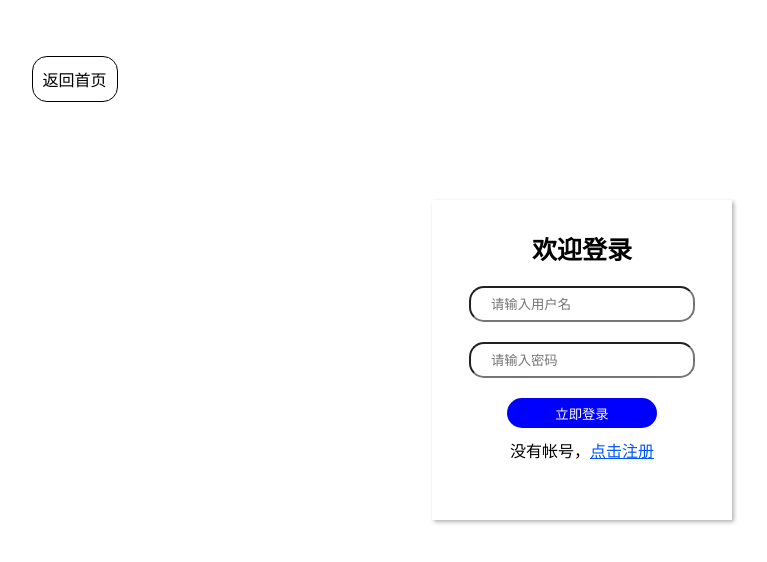
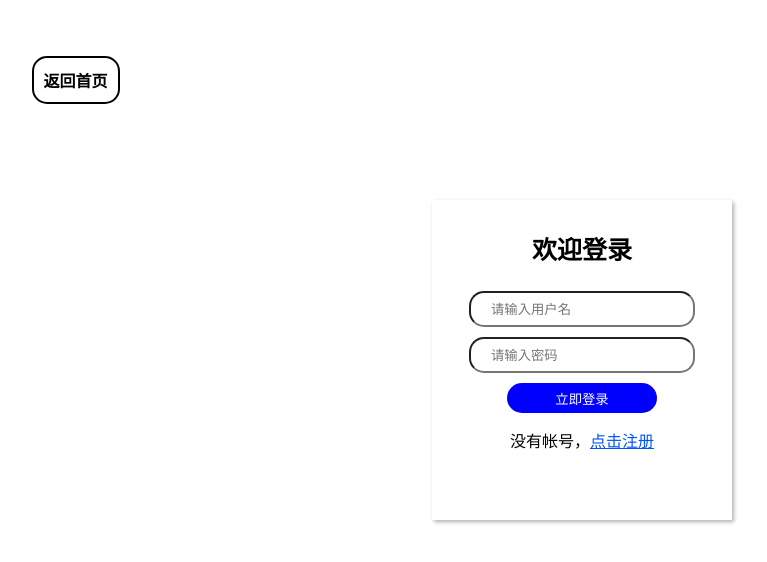
Before and after one commit to luo303/cake, a Vue app: page /register in a window 1280 px wide. Shown: the top 562 px of the page, without its empty margins (58-825 px from the left). Built offline with nearby package versions, Linux system fonts and the light colour scheme.

Commit message:
注册登录基本交互完成，还差调用接口

```diff
--- a/src/assets/index.css
+++ b/src/assets/index.css
@@ -24,9 +24,10 @@
   top: 7%;
   left: 7%;
   padding: 10px;
-  border: 1px solid;
+  border: 2px solid;
   border-radius: 15px;
-  transition:all 0.7s ease
+  transition:all 0.7s ease;
+  font-weight: 600;
 }
 .back:hover {
   cursor: pointer;
@@ -50,33 +51,36 @@
 .register .name,
 .login .name {
     text-align: center;
-    margin: 10px auto;
 }
 
 .register .password,
 .login .password {
     text-align: center;
-    margin: 10px auto;
+
 }
 
 .register .name span,
 .login .name span {
     display: block;
     width: 200px;
-    height: 10px;
+    line-height: 20px;
     margin: 0 auto;
     text-align: left;
     color: #c81623;
+    font-weight: bold;
+    font-size: 13px;
 }
 
 .register .password span,
 .login .password span {
     display: block;
     width: 200px;
-    height: 10px;
+    line-height: 20px;
     margin: 0 auto;
     text-align: left;
     color: #c81623;
+    font-weight: bold;
+    font-size: 13px;
 }
 
 .register input,
@@ -85,6 +89,7 @@
     width: 200px;
     height: 30px;
     border-radius: 15px;
+    margin: 5px auto;
 }
 
 .register h5,
@@ -95,10 +100,11 @@
 
 .register button,
 .login button {
+  cursor: pointer;
     width: 150px;
     height: 30px;
     border: none;
-    margin-left: 75px;
+    margin: 5px 75px;
     border-radius: 15px;
     color: white;
     background-color: blue;
--- a/src/views/login/PageLogin.vue
+++ b/src/views/login/PageLogin.vue
@@ -1,6 +1,40 @@
 <script setup>
 import { useRouter } from 'vue-router'
+import { ref } from 'vue'
+import { ElMessage } from 'element-plus'
 const router = useRouter()
+const username = ref('')
+const pwd = ref('')
+const nameerror = ref('')
+const pwderror = ref('')
+const namevalidate = () => {
+  const reg = /^[a-zA-Z0-9-_]{6,10}$/
+  if (!reg.test(username.value)) {
+    nameerror.value = '请输入合法的用户名'
+    return false
+  }
+  nameerror.value = ''
+  return true
+}
+const pwdvalidate = () => {
+  const reg = /^[a-zA-Z0-9]{6,16}$/
+  if (!reg.test(pwd.value)) {
+    pwderror.value = '请输入合法的密码'
+    return false
+  }
+  pwderror.value = ''
+  return true
+}
+const validate = () => {
+  const one = namevalidate()
+  const two = pwdvalidate()
+  if (one && two) {
+    ElMessage({
+      message: '注册成功',
+      type: 'success'
+    })
+  }
+}
 </script>
 <template>
   <div>
@@ -11,20 +45,31 @@ const router = useRouter()
       <div class="zhuce">
         <h5>免费注册</h5>
         <div class="name">
-          <input name="myname" type="text" placeholder="请输入用户名" />
-          <span></span>
+          <input
+            name="myname"
+            type="text"
+            placeholder="请输入用户名"
+            v-model="username"
+            @blur="namevalidate"
+          />
+          <span>{{ nameerror }}</span>
         </div>
         <div class="password">
-          <input name="password" type="password" placeholder="请输入密码" />
-          <span></span>
+          <input
+            name="password"
+            type="password"
+            placeholder="请输入密码"
+            v-model="pwd"
+            @blur="pwdvalidate"
+          />
+          <span>{{ pwderror }}</span>
         </div>
-        <button>立即注册</button>
+        <button @click="validate">立即注册</button>
         <div class="add">
           已有帐号，<a href="#" @click.prevent="router.push('/register')"
             >点击登录</a
           >
         </div>
-        <div class="suc">注册成功</div>
       </div>
     </div>
   </div>
--- a/src/views/login/PageRegister.vue
+++ b/src/views/login/PageRegister.vue
@@ -1,6 +1,40 @@
 <script setup>
 import { useRouter } from 'vue-router'
+import { ref } from 'vue'
+import { ElMessage } from 'element-plus'
 const router = useRouter()
+const username = ref('')
+const pwd = ref('')
+const nameerror = ref('')
+const pwderror = ref('')
+const namevalidate = () => {
+  const reg = /^[a-zA-Z0-9-_]{6,10}$/
+  if (!reg.test(username.value)) {
+    nameerror.value = '请输入合法的用户名'
+    return false
+  }
+  nameerror.value = ''
+  return true
+}
+const pwdvalidate = () => {
+  const reg = /^[a-zA-Z0-9]{6,16}$/
+  if (!reg.test(pwd.value)) {
+    pwderror.value = '请输入合法的密码'
+    return false
+  }
+  pwderror.value = ''
+  return true
+}
+const validate = () => {
+  const one = namevalidate()
+  const two = pwdvalidate()
+  if (one && two) {
+    ElMessage({
+      message: '登录成功',
+      type: 'success'
+    })
+  }
+}
 </script>
 <template>
   <div class="login tab" data-ad="2">
@@ -8,20 +42,31 @@ const router = useRouter()
     <div class="denglu">
       <h5>欢迎登录</h5>
       <div class="name">
-        <input name="myname" type="text" placeholder="请输入用户名" />
-        <span></span>
+        <input
+          name="myname"
+          type="text"
+          placeholder="请输入用户名"
+          v-model="username"
+          @blur="namevalidate"
+        />
+        <span>{{ nameerror }}</span>
       </div>
       <div class="password">
-        <input name="password" type="password" placeholder="请输入密码" />
-        <span></span>
+        <input
+          name="password"
+          type="password"
+          placeholder="请输入密码"
+          v-model="pwd"
+          @blur="pwdvalidate"
+        />
+        <span>{{ pwderror }}</span>
       </div>
-      <button>立即登录</button>
+      <button @click="validate">立即登录</button>
       <div class="add">
         没有帐号，<a href="#" @click.prevent="router.push('/login')"
           >点击注册</a
         >
       </div>
-      <div class="success">登陆成功</div>
     </div>
   </div>
 </template>
```
